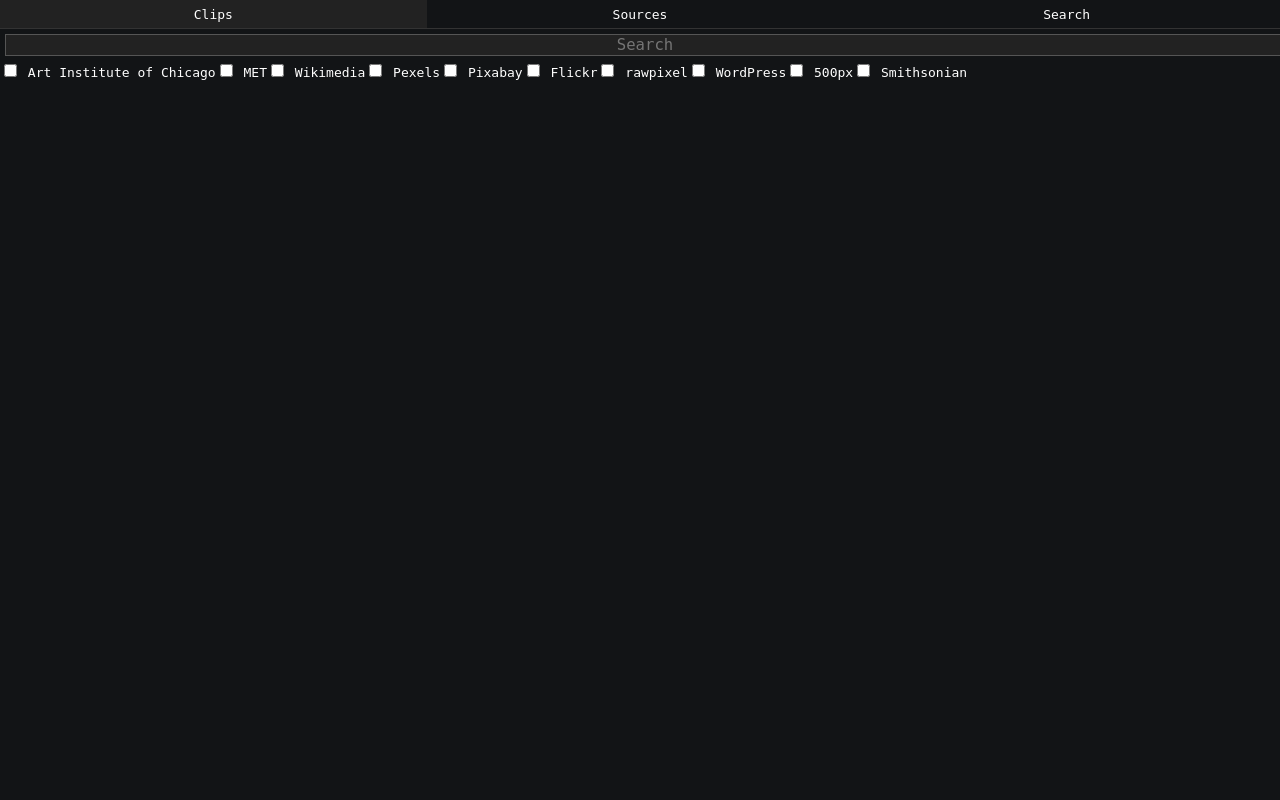
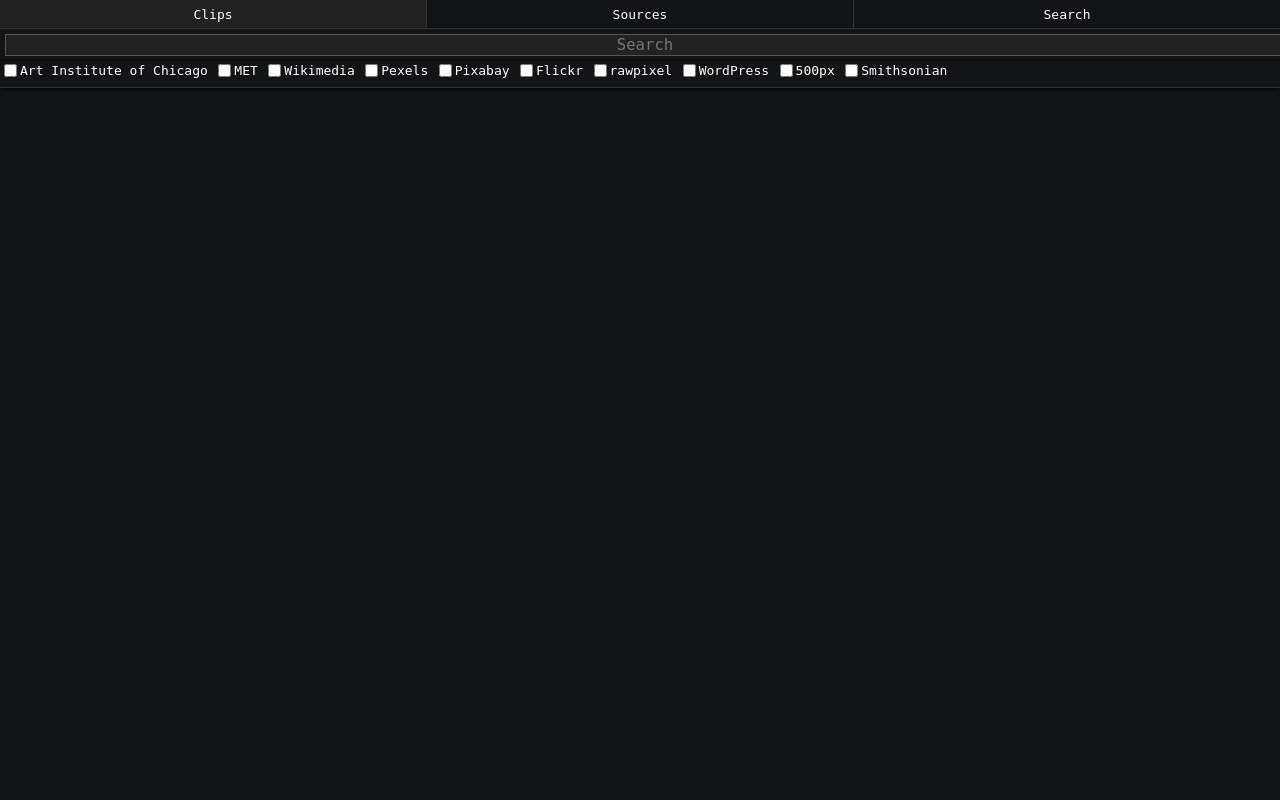
Before and after one commit to frnsys/texture-editor, a Flask app: page /search in a window 1280 px wide. Run offline with Flask 2, Linux system fonts and the light colour scheme.

Commit message:
style fixes

```diff
--- a/app/static/style.css
+++ b/app/static/style.css
@@ -29,9 +29,20 @@ header a {
   text-align: center;
   text-decoration: none;
   color: #fff;
+  border-left: 1px solid #333;
+}
+header a:first-child {
+  border-left: none;
 }
 header a:hover {
   background: #222;
+}
+
+main {
+  display: flex;
+  flex-direction: column;
+  height: 100vh;
+  overflow: hidden;
 }
 
 img {
@@ -40,9 +51,12 @@ img {
 
 .editor {
   display: flex;
+  flex: 1;
 }
 .editor-left {
   flex: 1;
+  display: flex;
+  flex-direction: column;
 }
 .editor-right {
   width: 230px;
@@ -53,7 +67,7 @@ img {
 }
 .editor #stage {
   width: 100%;
-  height: 80vh;
+  flex: 1;
 }
 .editor #stage canvas {
   border-bottom: 1px solid #fff;
@@ -138,7 +152,7 @@ img {
 }
 
 .editor .details {
-  margin: 1em 0;
+  padding: 1em 0;
 }
 .editor .details td {
   padding: 0 5px;
@@ -154,6 +168,12 @@ img {
   cursor: pointer;
 }
 
+#browser {
+  flex: 1;
+  display: flex;
+  flex-direction: column;
+  min-height: 0;
+}
 #browser > input[type=text] {
   width: 100%;
   margin: 5px;
@@ -166,10 +186,23 @@ img {
   flex-wrap: wrap;
   width: 100%;
   justify-content: space-around;
+  flex: 1;
+  min-height: 0;
+  overflow-y: auto;
 }
 #browser .sources {
   display: flex;
   flex-wrap: wrap;
+  padding: 0 0 0.5em 0;
+  border-bottom: 1px solid #333;
+  box-shadow: 0 1px 5px black;
+  z-index: 1;
+}
+.sources > div {
+  margin-right: 0.5em;
+}
+.sources label, .sources input {
+  vertical-align: middle;
 }
 
 .clip:hover .clip-menu {
--- a/app/templates/search.html
+++ b/app/templates/search.html
@@ -7,8 +7,7 @@
     <div class="sources">
         {% for source, selected in sources %}
             <div>
-                <input id="{{source}}" type="checkbox" {{'checked' if selected}} />
-                <label for="{{source}}">{{ source }}</label>
+                <input id="{{source}}" type="checkbox" {{'checked' if selected}} /><label for="{{source}}">{{ source }}</label>
             </div>
         {% endfor %}
     </div>
```
